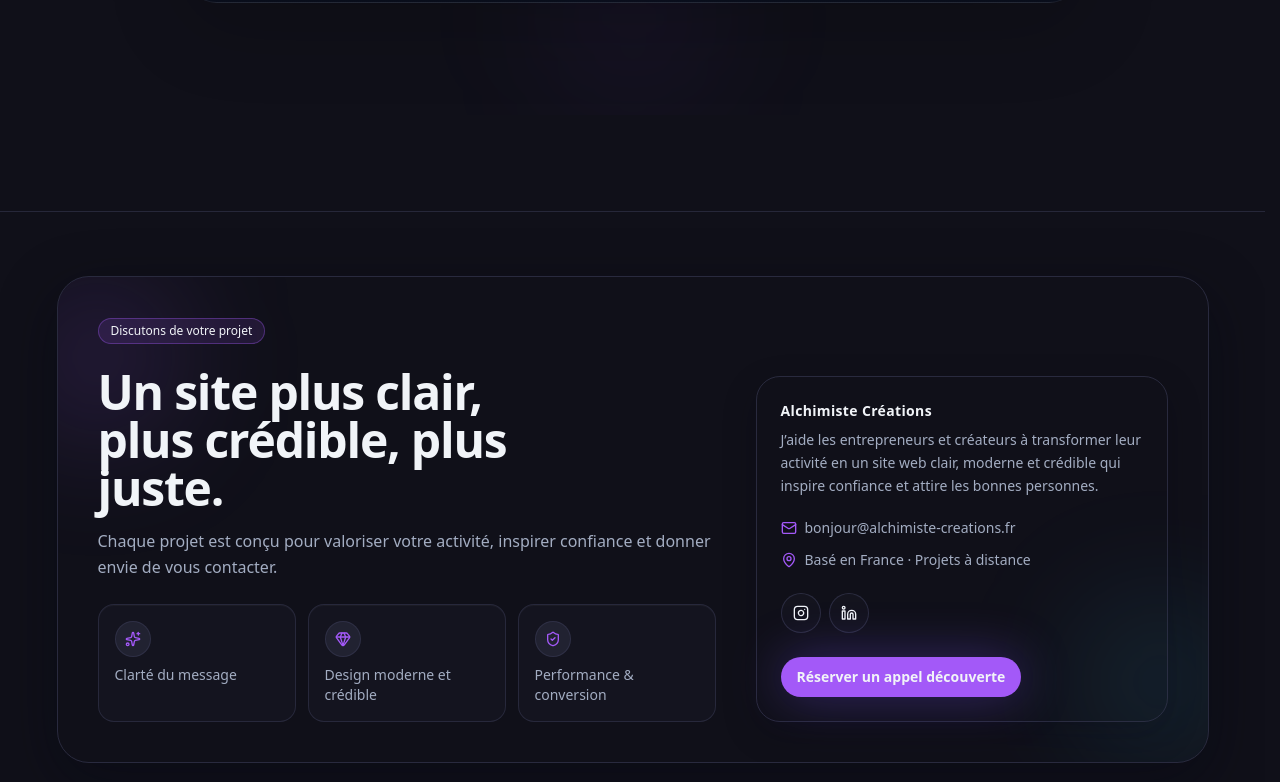
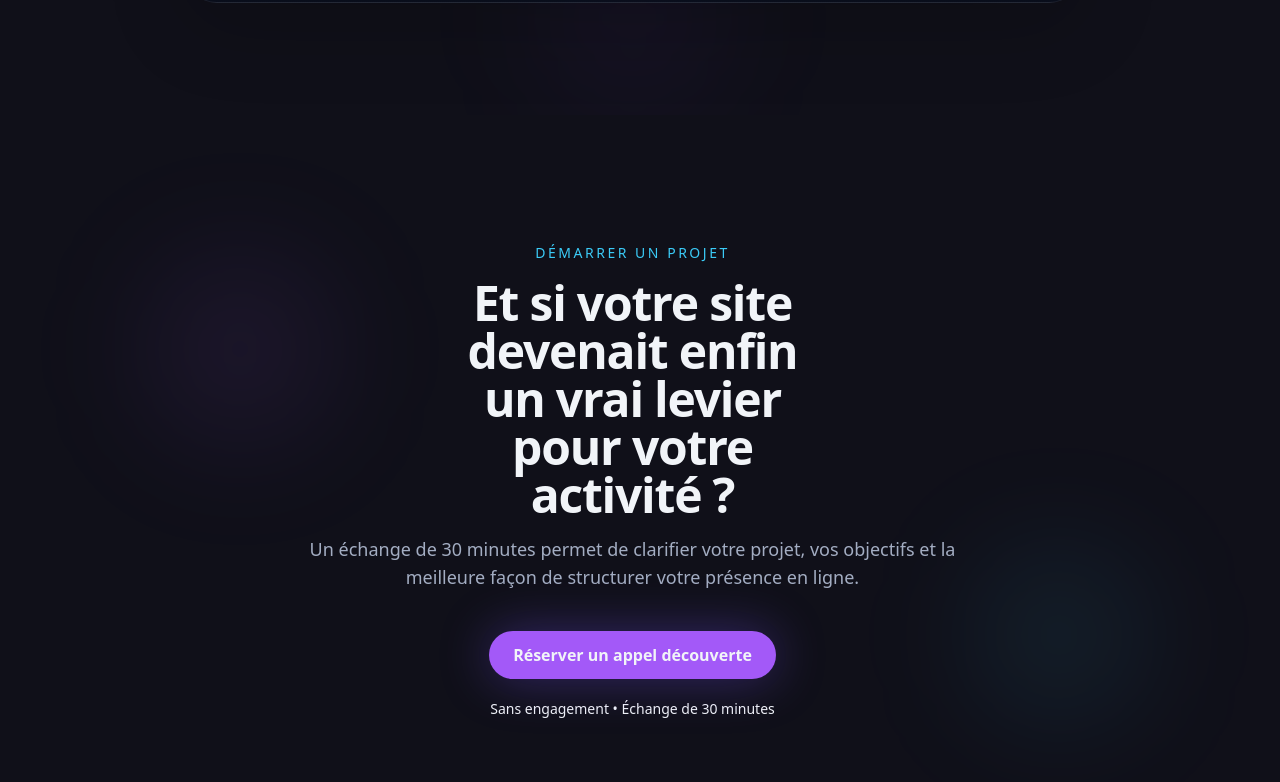
Before and after one commit to stephanievanoverberghe/alchimiste-creations-studio, a Next.js app: page / in a window 1280 px wide. Shown: the part 7898-8680 px from the top of the page. Built offline with nearby package versions, Linux system fonts and the light colour scheme.

Commit message:
feat(home): add final CTA

```diff
--- a/src/app/(marketing)/page.tsx
+++ b/src/app/(marketing)/page.tsx
@@ -4,6 +4,7 @@ import { PortfolioPreview } from '@/components/marketing/PortfolioPreview';
 import { Process } from '@/components/marketing/Process';
 import { ServicesPreview } from '@/components/marketing/ServicesPreview';
 import { ValueProposition } from '@/components/marketing/ValueProposition';
+import { FinalCta } from '@/components/marketing/FinalCta';
 
 export default function Page() {
   return (
@@ -14,6 +15,7 @@ export default function Page() {
       <PortfolioPreview />
       <Process />
       <Faq />
+      <FinalCta />
     </>
   );
 }
--- /dev/null
+++ b/src/components/marketing/FinalCta.tsx
@@ -0,0 +1,34 @@
+import { Button, Container, Heading, Section } from '@/components/ui';
+
+export function FinalCta() {
+  return (
+    <Section className="relative overflow-hidden py-24 sm:py-28 lg:py-32">
+      <div
+        aria-hidden="true"
+        className="pointer-events-none absolute inset-0 -z-10 overflow-hidden"
+      >
+        <div className="absolute left-[12%] top-[20%] h-44 w-44 rounded-full bg-primary/10 blur-3xl" />
+        <div className="absolute right-[10%] bottom-[18%] h-40 w-40 rounded-full bg-accent/10 blur-3xl" />
+      </div>
+
+      <Container>
+        <div className="mx-auto max-w-3xl text-center">
+          <Heading
+            eyebrow="Démarrer un projet"
+            title="Et si votre site devenait enfin un vrai levier pour votre activité ?"
+            description="Un échange de 30 minutes permet de clarifier votre projet, vos objectifs et la meilleure façon de structurer votre présence en ligne."
+            align="center"
+          />
+
+          <div className="mt-10 flex flex-col items-center gap-5">
+            <Button href="/contact" size="lg">
+              Réserver un appel découverte
+            </Button>
+
+            <p className="text-sm text-muted-foreground">Sans engagement • Échange de 30 minutes</p>
+          </div>
+        </div>
+      </Container>
+    </Section>
+  );
+}
```
